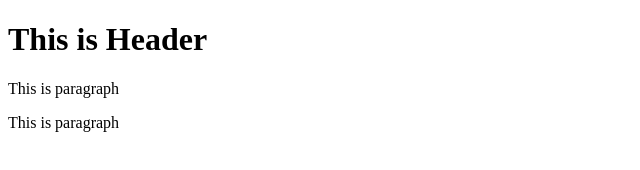
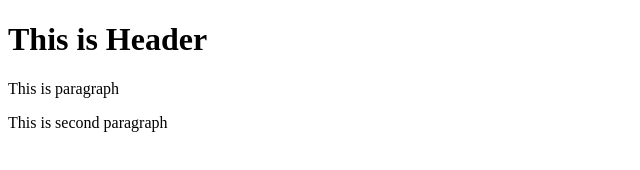
Before and after one commit to fkansari82/git-test, a website: page index.html in a window 1280 px wide. Shown: the full height of the page, 0-640 px from the left. Drawn offline with Linux system fonts and the light colour scheme.

```diff
--- a/index.html
+++ b/index.html
@@ -8,6 +8,6 @@
 <body>
     <h1> This is Header</h1>
     <p>This is paragraph</p>
-    <p>This is paragraph</p>
+    <p>This is second paragraph</p>
 </body>
 </html>
```
Also changed, not shown: package.json (added, +24 -0 lines), 2 other files.
